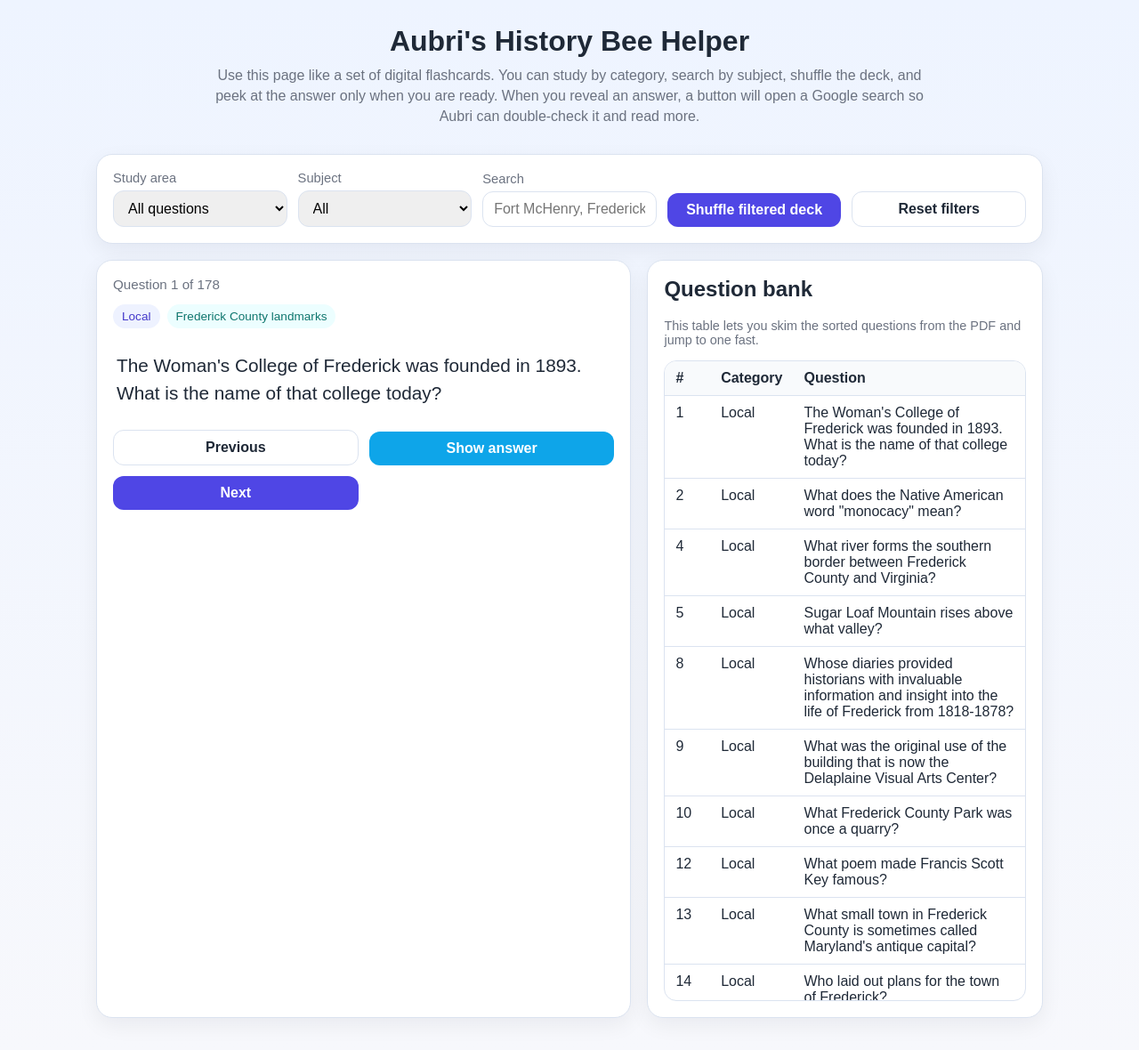
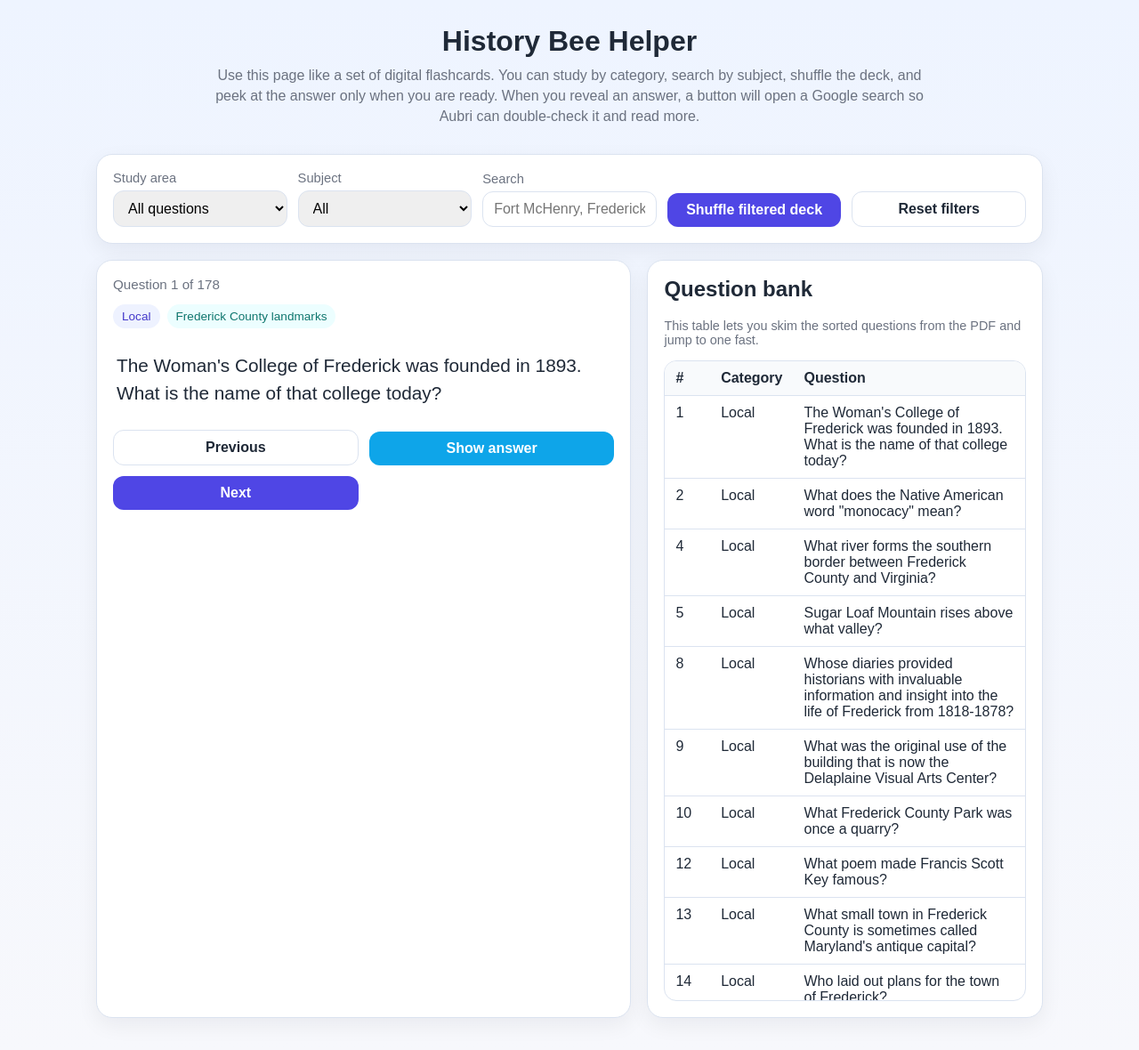
Before and after one commit to RFNajera/rfnajera.github.io, a Jekyll site: the page history_bee_helper.html, which Jekyll copies as it is, in a window 1280 px wide. Shown: the whole page at 89% size. Built offline with Jekyll 4.4.1, drawn with Linux system fonts in a browser that asks for light colours.

Commit message:
Update title and meta tags for History Bee Helper

```diff
--- a/history_bee_helper.html
+++ b/history_bee_helper.html
@@ -4,12 +4,12 @@
 <meta charset="UTF-8">
 <meta name="viewport" content="width=device-width, initial-scale=1.0">
 <link rel="icon" href="assets/images/favicon.ico" type="image/x-icon">
-<meta property="og:title" content="Aubri History Bee Helper" />
+<meta property="og:title" content="History Bee Helper" />
 <meta property="og:description" content="A simple flashcard page to prep for the History Bee." />
     <meta property="og:image" content="https://rfnajera.github.io/assets/images/history_bee.jpg" />
     <meta property="og:url" content="https://rfnajera.github.io/history_bee_helper.html" />
     <meta property="og:type" content="website" />
-<title>Aubri's History Bee Helper</title>
+<title>History Bee Helper</title>
 <style>
 :root {
   --bg: #f7f8fc;
@@ -158,7 +158,7 @@
 </head>
 <body>
 <header>
-  <h1>Aubri's History Bee Helper</h1>
+  <h1>History Bee Helper</h1>
   <p class="subtitle">Use this page like a set of digital flashcards. You can study by category, search by subject, shuffle the deck, and peek at the answer only when you are ready. When you reveal an answer, a button will open a Google search so Aubri can double-check it and read more.</p>
 </header>
 <main>
```
